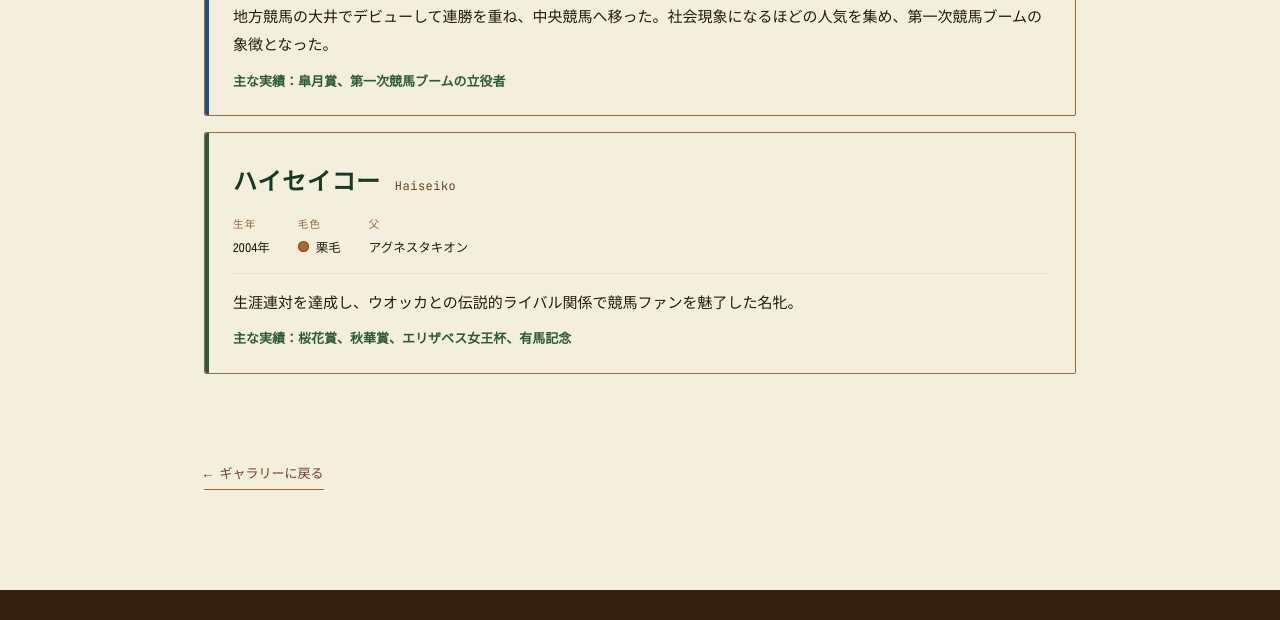
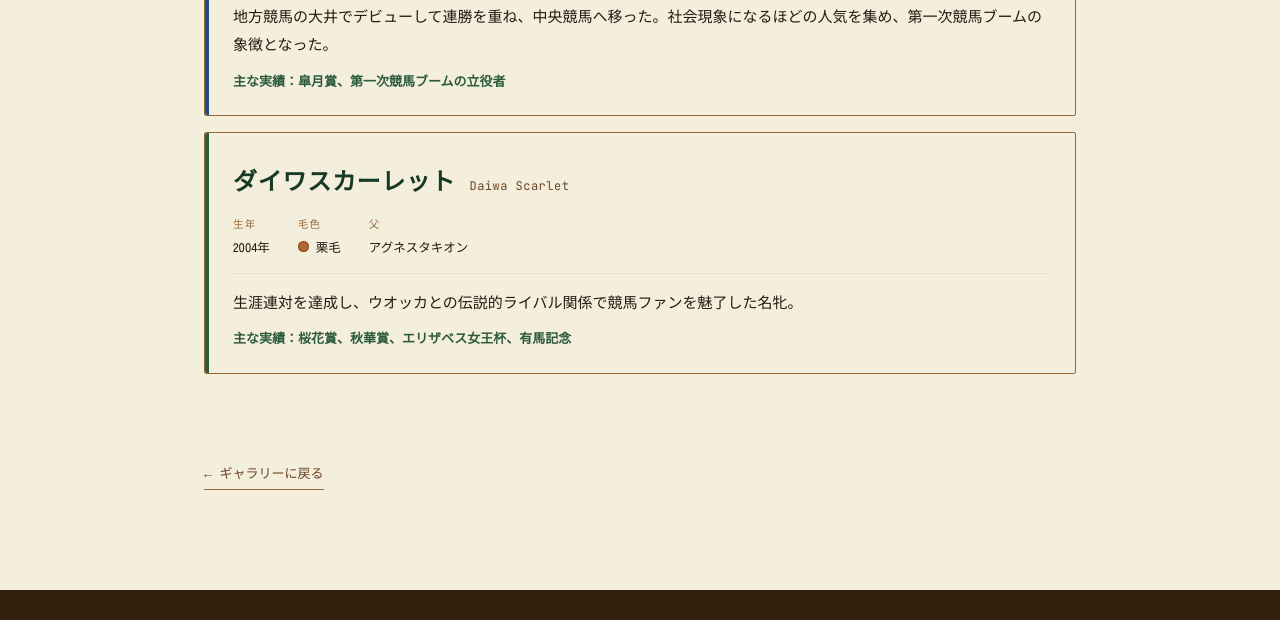
Before and after one commit to Azaleacreativeroom888/fan-keiba, a plain HTML site: page report1.html in a window 1280 px wide. Shown: the part 4547-5167 px from the top of the page. Drawn offline with Linux system fonts and the light colour scheme.

Commit message:
Update report1.html

```diff
--- a/report1.html
+++ b/report1.html
@@ -327,7 +327,7 @@
       </article>
 
       <article class="entry" data-search="ダイワスカーレット Daiwa Scarlet 栗毛 アグネスタキオン　スカーレットブーケ">
-        <div class="entry-head"><h3>ハイセイコー</h3><span class="entry-en">Haiseiko</span></div>
+        <div class="entry-head"><h3>ダイワスカーレット</h3><span class="entry-en">Daiwa Scarlet</span></div>
         <dl class="entry-meta">
           <div><dt>生年</dt><dd>2004年</dd></div>
           <div><dt>毛色</dt><dd><span class="dot" style="background:#B2672D;"></span>栗毛</dd></div>
```
